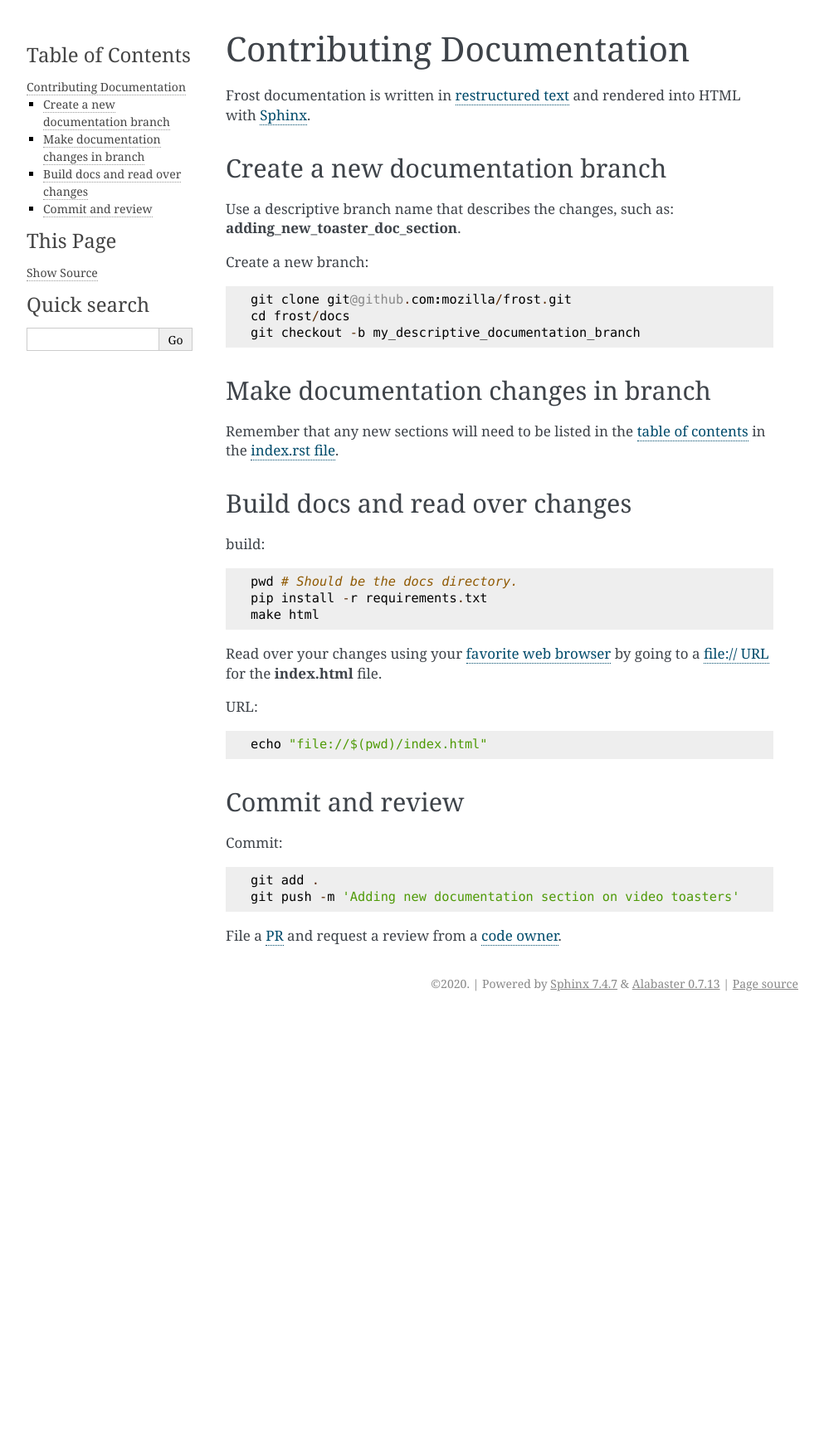
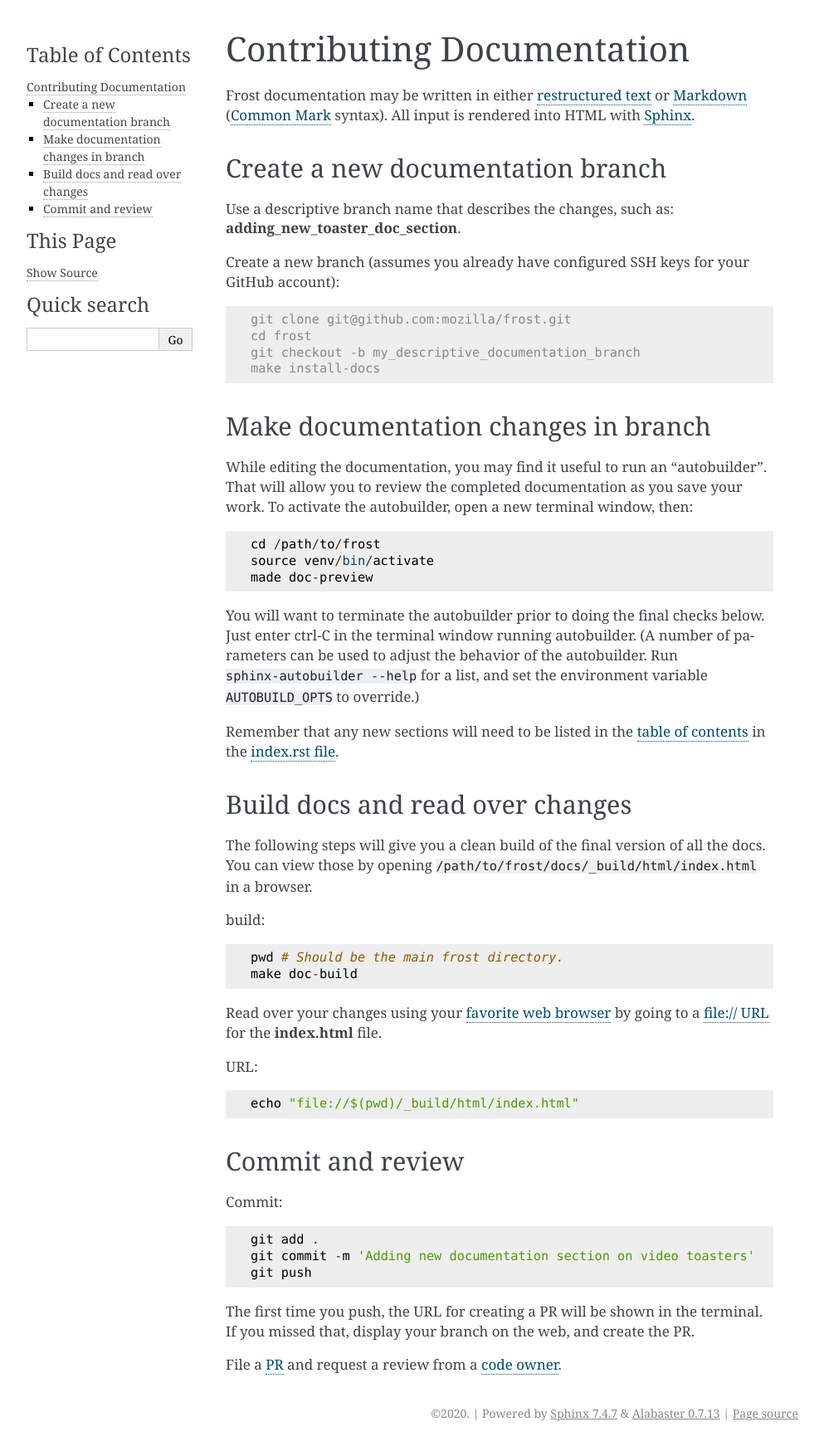
Before and after one commit to mozilla/frost, a Sphinx documentation site: the page built from docs/ContributingDocumentation.rst, in a window 1280 px wide. Shown: the whole page at 83% size, without its empty margins (148-1141 px from the left). Built offline with Sphinx 7.4.7, drawn with Linux system fonts in a browser that asks for light colours; before the commit the page ends 1225 px from its top, so only the background shows below that.

Commit message:
[DOC] Update docs to reflect new doc tooling

```diff
--- a/docs/ContributingDocumentation.rst
+++ b/docs/ContributingDocumentation.rst
@@ -2,38 +2,53 @@
 Contributing Documentation
 ==========================
 
-Frost documentation is written in `restructured text <https://en.wikipedia.org/wiki/ReStructuredText>`_ and rendered into HTML with `Sphinx <https://www.sphinx-doc.org>`_.
+Frost documentation may be written in either `restructured text <https://en.wikipedia.org/wiki/ReStructuredText>`_ or `Markdown`__ (`Common Mark`__ syntax). All input is rendered into HTML with `Sphinx <https://www.sphinx-doc.org>`_.
+
+__ https://en.wikipedia.org/wiki/Markdown
+__ https://en.wikipedia.org/wiki/Markdown#CommonMark
 
 Create a new documentation branch
 ---------------------------------
 
 Use a descriptive branch name that describes the changes, such as: **adding_new_toaster_doc_section**.
 
-Create a new branch::
+Create a new branch (assumes you already have configured SSH keys for your GitHub account):
+
+.. code:: console
 
    git clone git@github.com:mozilla/frost.git
-   cd frost/docs
+   cd frost
    git checkout -b my_descriptive_documentation_branch
+   make install-docs
 
 Make documentation changes in branch
 ------------------------------------
+
+While editing the documentation, you may find it useful to run an "autobuilder". That will allow you to review the completed documentation as you save your work. To activate the autobuilder, open a new terminal window, then::
+
+   cd /path/to/frost
+   source venv/bin/activate
+   made doc-preview
+
+You will want to terminate the autobuilder prior to doing the final checks below. Just enter ctrl-C in the terminal window running autobuilder. (A number of parameters can be used to adjust the behavior of the autobuilder. Run ``sphinx-autobuilder --help`` for a list, and set the environment variable ``AUTOBUILD_OPTS`` to override.)
 
 Remember that any new sections will need to be listed in the `table of contents <https://www.sphinx-doc.org/en/master/usage/restructuredtext/directives.html>`_ in the `index.rst file <https://github.com/mozilla/frost/blame/master/docs/index.rst#L10-L18>`_.
 
 Build docs and read over changes
 --------------------------------
 
+The following steps will give you a clean build of the final version of all the docs. You can view those by opening ``/path/to/frost/docs/_build/html/index.html`` in a browser.
+
 build::
 
-   pwd # Should be the docs directory.
-   pip install -r requirements.txt
-   make html
+   pwd # Should be the main frost directory.
+   make doc-build
 
 Read over your changes using your `favorite web browser <https://getfirefox.com>`_ by going to a `file:// URL <https://en.wikipedia.org/wiki/File_URI_scheme>`_ for the **index.html** file.
 
 URL::
 
-   echo "file://$(pwd)/index.html"
+   echo "file://$(pwd)/_build/html/index.html"
 
 Commit and review
 -----------------
@@ -41,6 +56,9 @@ Commit and review
 Commit::
 
    git add .
-   git push -m 'Adding new documentation section on video toasters'
+   git commit -m 'Adding new documentation section on video toasters'
+   git push
+
+The first time you push, the URL for creating a PR will be shown in the terminal. If you missed that, display your branch on the web, and create the PR.
 
 File a `PR <https://github.com/mozilla/frost/pulls>`_ and request a review from a `code owner <https://github.com/mozilla/frost/graphs/contributors>`_.
--- a/docs/requirements.txt
+++ b/docs/requirements.txt
@@ -1,2 +1,3 @@
+myst_parser==0.12.10
+sphinx-autobuild==2020.9.1
 sphinx==3.2.1
-myst_parser==0.12.10
--- a/requirements.txt
+++ b/requirements.txt
@@ -10,5 +10,4 @@ pytest-metadata==1.10.0
 pytest==6.0.2
 python-dateutil==2.7.5
 ruamel.yaml==0.15.85
-sphinx-autobuild==2020.9.1
 wheel==0.33.1
```
Also changed, not shown: 1 other file.
